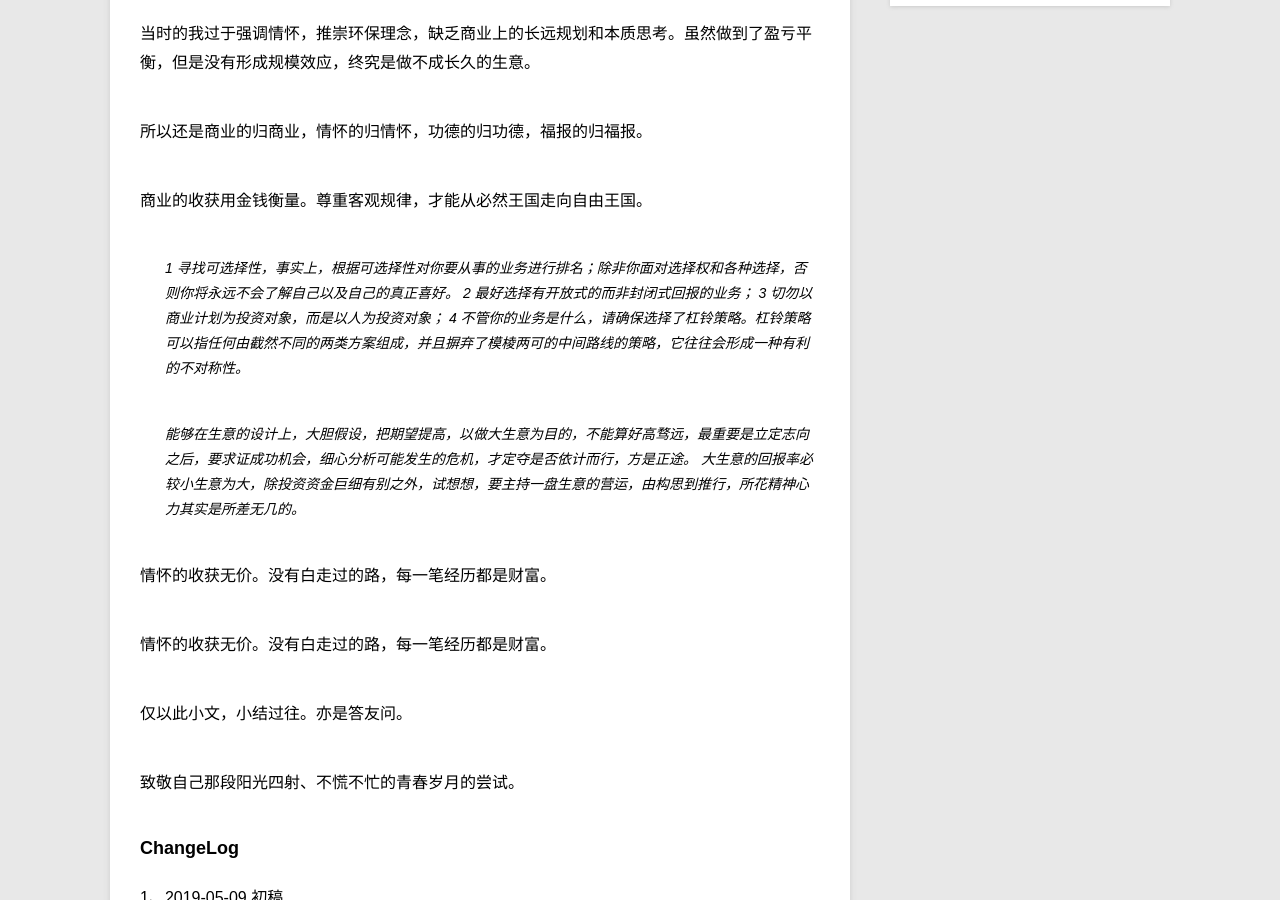
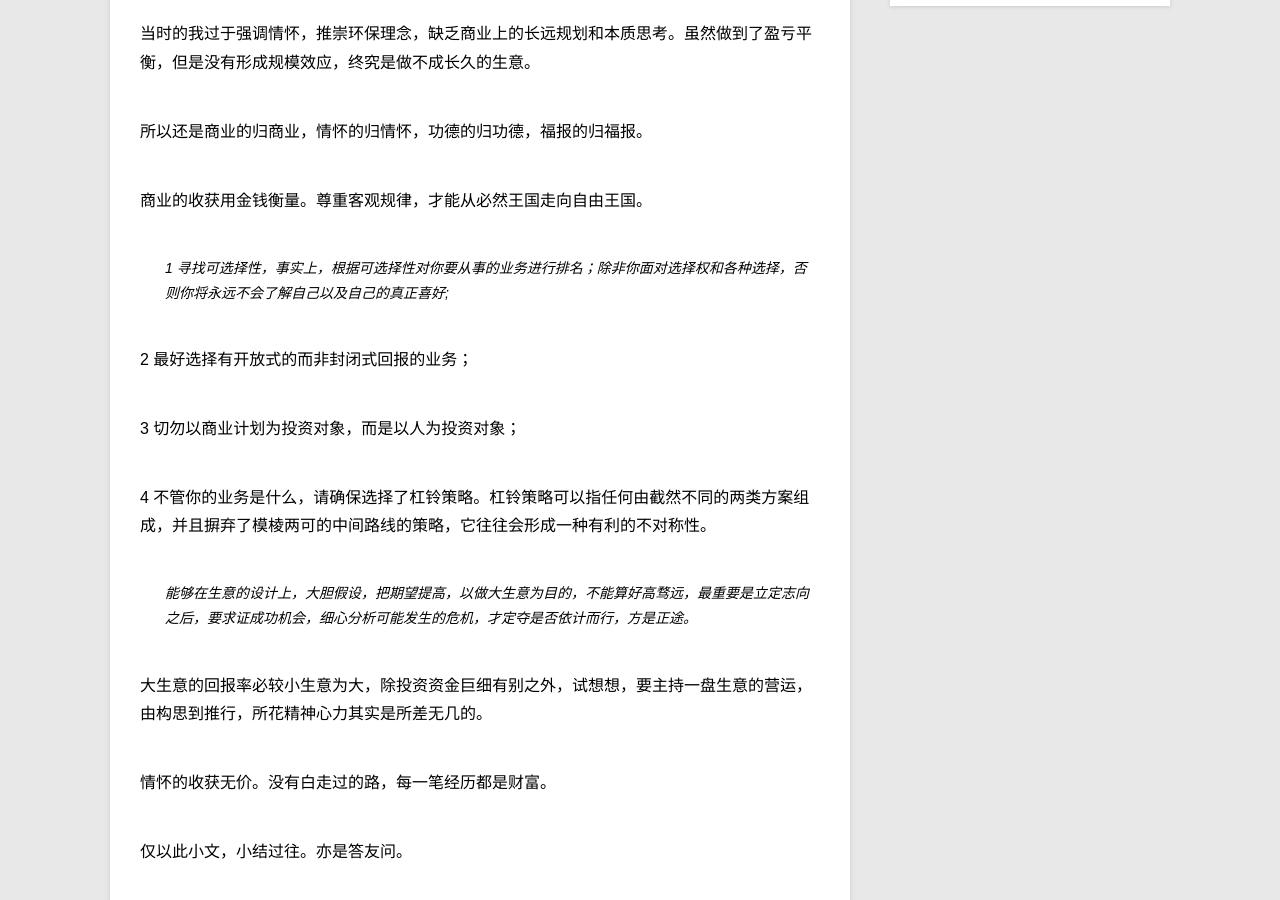
Before and after one commit to violettianjie/violettianjie.github.io, a Jekyll site: the page built from _posts/blog/2019-05-09-business.md, in a window 1280 px wide and 900 px high, scrolled down 1698 px. Built offline with Jekyll 4.4.1, drawn with Linux system fonts in a browser that asks for light colours.

Commit message:
Update 2019-05-09-business.md

```diff
--- a/_posts/blog/2019-05-09-business.md
+++ b/_posts/blog/2019-05-09-business.md
@@ -59,17 +59,17 @@ category: blog
 
 商业的收获用金钱衡量。尊重客观规律，才能从必然王国走向自由王国。
 
-> 1 寻找可选择性，事实上，根据可选择性对你要从事的业务进行排名；除非你面对选择权和各种选择，否则你将永远不会了解自己以及自己的真正喜好。
+> 1 寻找可选择性，事实上，根据可选择性对你要从事的业务进行排名；除非你面对选择权和各种选择，否则你将永远不会了解自己以及自己的真正喜好;
+
   2 最好选择有开放式的而非封闭式回报的业务；
+
   3 切勿以商业计划为投资对象，而是以人为投资对象；
+
   4 不管你的业务是什么，请确保选择了杠铃策略。杠铃策略可以指任何由截然不同的两类方案组成，并且摒弃了模棱两可的中间路线的策略，它往往会形成一种有利的不对称性。
 
 > 能够在生意的设计上，大胆假设，把期望提高，以做大生意为目的，不能算好高骛远，最重要是立定志向之后，要求证成功机会，细心分析可能发生的危机，才定夺是否依计而行，方是正途。
+
 大生意的回报率必较小生意为大，除投资资金巨细有别之外，试想想，要主持一盘生意的营运，由构思到推行，所花精神心力其实是所差无几的。
-
-情怀的收获无价。没有白走过的路，每一笔经历都是财富。
-
-
 
 
 情怀的收获无价。没有白走过的路，每一笔经历都是财富。
```
